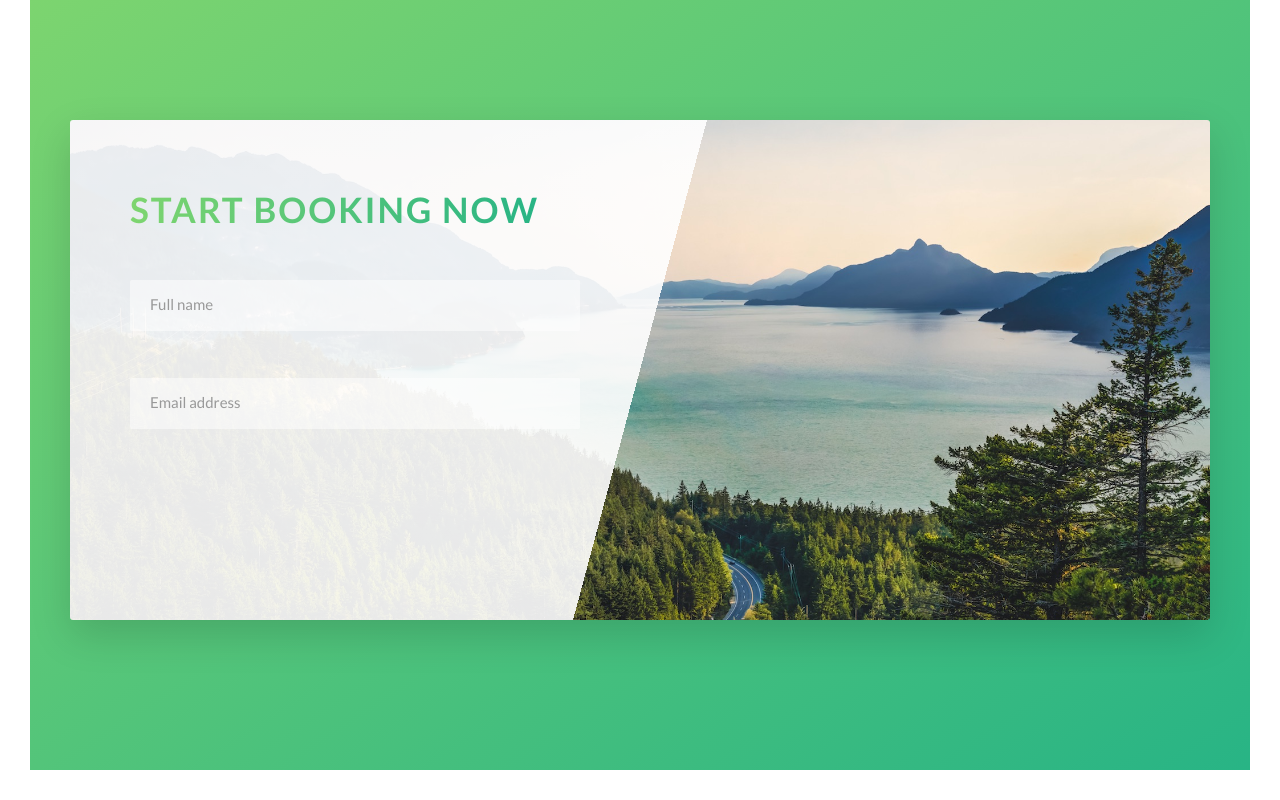
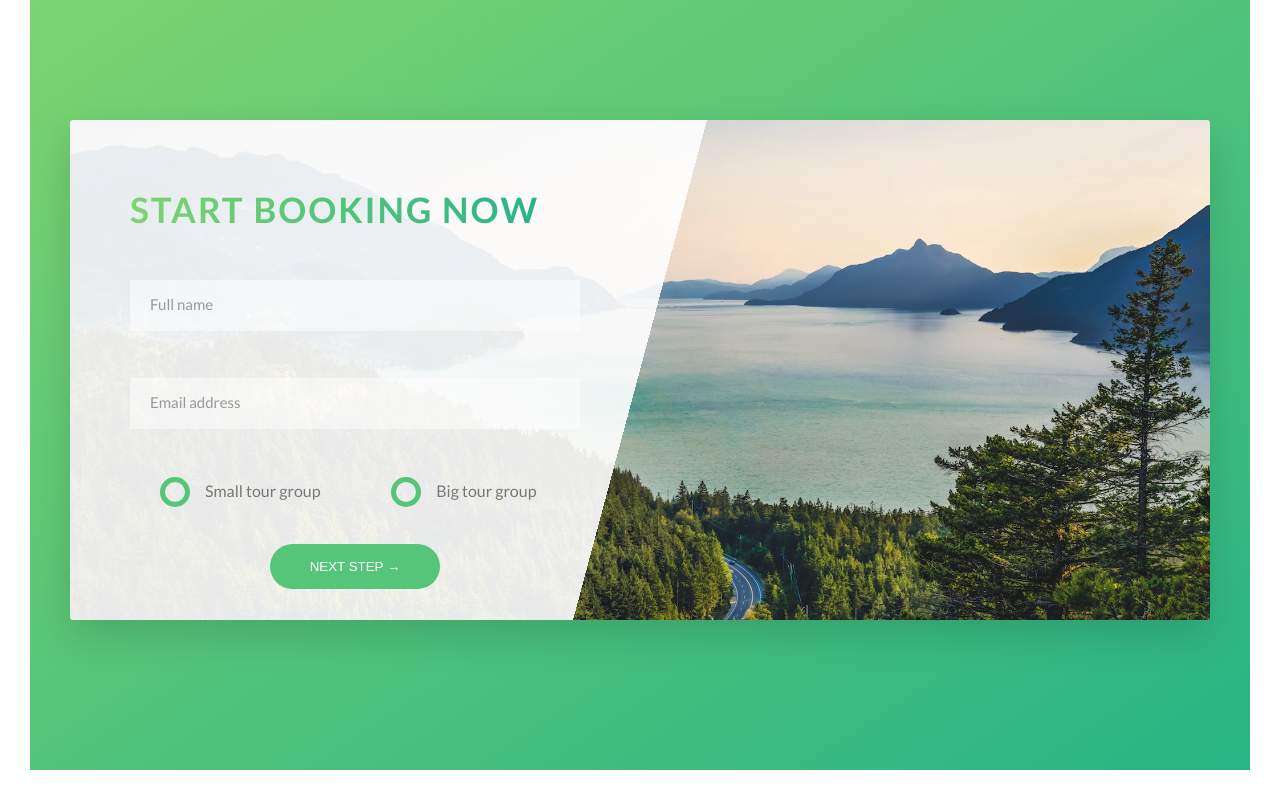
Before and after one commit to BuneZT/Natours, a website: page index.html in a window 1280 px wide. Shown: the part 4481-5281 px from the top of the page. Drawn offline with Linux system fonts and the light colour scheme.

Commit message:
Finishing booking form

```diff
--- a/index.html
+++ b/index.html
@@ -284,6 +284,27 @@
                             <input type="email" class="form__input" placeholder="Email address" required id="email">
                             <label for="email" class="form__label">Email address</label>
                         </div>
+
+                        <div class="form__group u-margin-bottom-medium">
+                            <div class="form__radio-group">
+                                <input type="radio" class="form__radio-input" id="small" name="size">
+                                <label class="form__radio-label" for="small">
+                                    <span class="form__radio-button"></span>
+                                    Small tour group
+                                </label>
+                            </div>
+                            <div class="form__radio-group">
+                                <input type="radio" class="form__radio-input" id="big" name="size">
+                                <label class="form__radio-label" for="big">
+                                    <span class="form__radio-button"></span>
+                                    Big tour group
+                                </label>
+                            </div>
+                        </div>
+
+                        <div class="form__group u-center-text">
+                            <button class="btn btn--green">Next step &rarr;</button>
+                        </div>
                     </form>
                 </div>
             </div>
--- a/sass/base/_utils.scss
+++ b/sass/base/_utils.scss
@@ -1,19 +1,19 @@
 .u-center-text {
-  text-align: center;
+  text-align: center !important;
 }
 
 .u-margin-bottom-small {
-  margin-bottom: 1.5rem;
+  margin-bottom: 1.5rem !important;
 }
 
 .u-margin-bottom-medium {
-  margin-bottom: 4rem;
+  margin-bottom: 4rem !important;
 }
 
 .u-margin-bottom-big {
-  margin-bottom: 8rem;
+  margin-bottom: 8rem !important;
 }
 
 .u-margin-top-big {
-  margin-top: 8rem;
+  margin-top: 8rem !important;
 }
--- a/sass/components/_button.scss
+++ b/sass/components/_button.scss
@@ -2,6 +2,7 @@
 
 
 .btn {
+  &,
   &:link,
   &:visited {
     text-transform: uppercase;
@@ -11,6 +12,8 @@
     border-radius: 10rem;
     transition: all .2s;
     position: relative;
+    border: none;
+    cursor: pointer;
   }
 
   &:hover {
--- a/sass/components/_form.scss
+++ b/sass/components/_form.scss
@@ -17,6 +17,7 @@
     border-bottom: 3px solid transparent;
     width: 100%;
     display: block;
+    transition: all .3s;
 
     &:focus {
       outline: none;
@@ -43,7 +44,7 @@
     margin-left: 2rem;
     margin-top: .7rem;
     display: block;
-    transition: all .3s;
+    transition: all .1s;
   }
 
   &__input:placeholder-shown + &__label {
@@ -52,4 +53,53 @@
     translate: 0 -4rem;
 
   }
+
+  &__radio-group {
+    width: 49%;
+    display: inline-block;
+    text-align: center;
+  }
+
+  &__radio-label {
+    font-size: $default-font-size;
+    cursor: pointer;
+    position: relative;
+    padding-left: 4.5rem;
+  }
+
+  &__radio-input {
+    display: none
+  }
+
+  &__radio-button {
+    height: 3rem;
+    width: 3rem;
+    border: 5px solid $color-primary;
+    border-radius: 50%;
+    display: inline-block;
+    position: absolute;
+    left: 0;
+    top: -.4rem;
+
+    &::after {
+      content: "";
+      display: block;
+      height: 1rem;
+      width: 1rem;
+      border-radius: 50%;
+      position: absolute;
+      top: 50%;
+      left: 50%;
+      translate: -50% -50%;
+      background-color: $color-primary;
+      opacity: 0;
+      transition: opacity .2s;
+    }
+
+  }
+
+  &__radio-input:checked ~ &__radio-label &__radio-button::after {
+    opacity: 1;
+
+  }
 }
```
Also changed, not shown: style.css.
